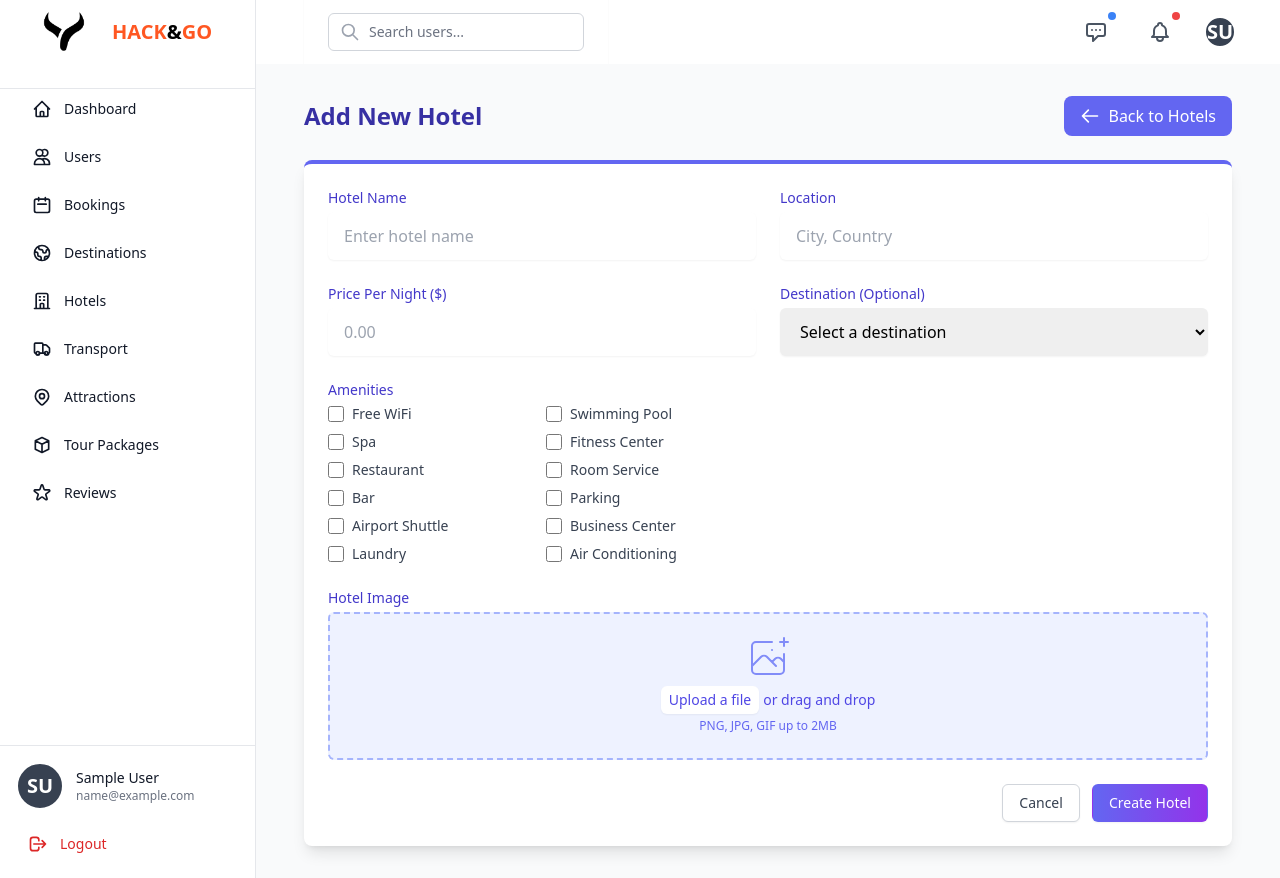
After one commit to Ibrahim-Lmlilas/HACK-GO, a Laravel app: page /admin/hotels/create in a window 1280 px wide. The commit adds this page. Run offline with Laravel 12, Linux system fonts and the light colour scheme; the visitor is signed in with stand-in values (Sample User, id 1); data that the repository does not hold is empty; style sheets or scripts are compiled from the project's sources; parts of the project's set-up code (start-up, migrations or seed data) failed here and were passed over.

Commit message:
CRUD HAC-11

```diff
--- /dev/null
+++ b/app/Http/Controllers/Admin/HotelController.php
@@ -0,0 +1,106 @@
+<?php
+
+namespace App\Http\Controllers\Admin;
+
+use App\Http\Controllers\Controller;
+use App\Models\Hotel;
+use App\Models\Destination;
+use Illuminate\Http\Request;
+use Illuminate\Support\Facades\Storage;
+
+class HotelController extends Controller
+{
+    /**
+     * Display a listing of the resource.
+     */
+    public function index()
+    {
+        $hotels = Hotel::latest()->paginate(12);
+        return view('admin.hotels.index', compact('hotels'));
+    }
+
+    /**
+     * Show the form for creating a new resource.
+     */
+    public function create()
+    {
+        $destinations = Destination::all();
+        return view('admin.hotels.create', compact('destinations'));
+    }
+
+    /**
+     * Store a newly created resource in storage.
+     */
+    public function store(Request $request)
+    {
+        $validated = $request->validate([
+            'name' => 'required|string|max:255',
+            'location' => 'required|string|max:255',
+            'price_per_night' => 'required|numeric|min:0',
+            'amenities' => 'nullable|array',
+            'image' => 'nullable|image|mimes:jpeg,png,jpg,gif|max:2048',
+            'destination_id' => 'nullable|exists:destinations,id',
+        ]);
+
+        if ($request->hasFile('image')) {
+            $validated['image'] = $request->file('image')->store('hotels', 'public');
+        }
+
+        Hotel::create($validated);
+
+        return redirect()->route('admin.hotels.index')
+            ->with('success', 'Hotel created successfully.');
+    }
+
+    /**
+     * Show the form for editing the specified resource.
+     */
+    public function edit(Hotel $hotel)
+    {
+        $destinations = Destination::all();
+        return view('admin.hotels.edit', compact('hotel', 'destinations'));
+    }
+
+    /**
+     * Update the specified resource in storage.
+     */
+    public function update(Request $request, Hotel $hotel)
+    {
+        $validated = $request->validate([
+            'name' => 'required|string|max:255',
+            'location' => 'required|string|max:255',
+            'price_per_night' => 'required|numeric|min:0',
+            'amenities' => 'nullable|array',
+            'image' => 'nullable|image|mimes:jpeg,png,jpg,gif|max:2048',
+            'destination_id' => 'nullable|exists:destinations,id',
+        ]);
+
+        if ($request->hasFile('image')) {
+            if ($hotel->image) {
+                Storage::disk('public')->delete($hotel->image);
+            }
+            $validated['image'] = $request->file('image')->store('hotels', 'public');
+        }
+
+        $hotel->update($validated);
+
+        return redirect()->route('admin.hotels.index')
+            ->with('success', 'Hotel updated successfully.');
+    }
+
+    /**
+     * Remove the specified resource from storage.
+     */
+    public function destroy(Hotel $hotel)
+    {
+        // Delete image if exists
+        if ($hotel->image) {
+            Storage::disk('public')->delete($hotel->image);
+        }
+
+        $hotel->delete();
+
+        return redirect()->route('admin.hotels.index')
+            ->with('success', 'Hotel deleted successfully.');
+    }
+}
--- /dev/null
+++ b/resources/views/admin/hotels/create.blade.php
@@ -0,0 +1,170 @@
+@extends('layout.admin.admin')
+
+@section('content')
+<div class="container mx-auto px-4">
+    <div class="flex justify-between items-center mb-6">
+        <h1 class="text-2xl font-semibold text-indigo-800">Add New Hotel</h1>
+        <a href="{{ route('admin.hotels.index') }}" class="bg-indigo-500 hover:bg-indigo-600 text-white font-medium py-2 px-4 rounded-lg flex items-center transition duration-300">
+            <svg class="w-5 h-5 mr-2" fill="none" stroke="currentColor" viewBox="0 0 24 24">
+                <path stroke-linecap="round" stroke-linejoin="round" stroke-width="2" d="M10 19l-7-7m0 0l7-7m-7 7h18"></path>
+            </svg>
+            Back to Hotels
+        </a>
+    </div>
+
+    @if($errors->any())
+        <div class="bg-red-100 border-l-4 border-red-500 text-red-700 p-4 mb-4 rounded" role="alert">
+            <ul>
+                @foreach($errors->all() as $error)
+                    <li>{{ $error }}</li>
+                @endforeach
+            </ul>
+        </div>
+    @endif
+
+    <div class="bg-white rounded-lg shadow-lg p-6 border-t-4 border-indigo-500">
+        <form action="{{ route('admin.hotels.store') }}" method="POST" enctype="multipart/form-data">
+            @csrf
+
+            <div class="grid grid-cols-1 md:grid-cols-2 gap-6">
+                <!-- Hotel Name Field -->
+                <div>
+                    <label for="name" class="block text-sm font-medium text-indigo-700 mb-1">Hotel Name</label>
+                    <input type="text" name="name" id="name"
+                        class="w-full py-3 px-4 rounded-md border-indigo-300 shadow-sm focus:border-indigo-500 focus:ring focus:ring-indigo-500 focus:ring-opacity-50"
+                        required placeholder="Enter hotel name" value="{{ old('name') }}">
+                </div>
+
+                <!-- Location Field -->
+                <div>
+                    <label for="location" class="block text-sm font-medium text-indigo-700 mb-1">Location</label>
+                    <input type="text" name="location" id="location"
+                        class="w-full py-3 px-4 rounded-md border-indigo-300 shadow-sm focus:border-indigo-500 focus:ring focus:ring-indigo-500 focus:ring-opacity-50"
+                        required placeholder="City, Country" value="{{ old('location') }}">
+                </div>
+
+                <!-- Price Per Night Field -->
+                <div>
+                    <label for="price_per_night" class="block text-sm font-medium text-indigo-700 mb-1">Price Per Night ($)</label>
+                    <input type="number" name="price_per_night" id="price_per_night" step="0.01" min="0"
+                        class="w-full py-3 px-4 rounded-md border-indigo-300 shadow-sm focus:border-indigo-500 focus:ring focus:ring-indigo-500 focus:ring-opacity-50"
+                        required placeholder="0.00" value="{{ old('price_per_night') }}">
+                </div>
+
+
+
+                <!-- Destination Field -->
+                <div>
+                    <label for="destination_id" class="block text-sm font-medium text-indigo-700 mb-1">Destination (Optional)</label>
+                    <select name="destination_id" id="destination_id"
+                        class="w-full py-3 px-4 rounded-md border-indigo-300 shadow-sm focus:border-indigo-500 focus:ring focus:ring-indigo-500 focus:ring-opacity-50">
+                        <option value="">Select a destination</option>
+                        @foreach($destinations as $destination)
+                            <option value="{{ $destination->id }}" {{ old('destination_id') == $destination->id ? 'selected' : '' }}>
+                                {{ $destination->location }}
+                            </option>
+                        @endforeach
+                    </select>
+                </div>
+
+                <!-- Amenities Field -->
+                <div>
+                    <label class="block text-sm font-medium text-indigo-700 mb-1">Amenities</label>
+                    <div class="grid grid-cols-2 gap-2">
+                        @php
+                            $amenities = [
+                                'Free WiFi', 'Swimming Pool', 'Spa', 'Fitness Center',
+                                'Restaurant', 'Room Service', 'Bar', 'Parking',
+                                'Airport Shuttle', 'Business Center', 'Laundry', 'Air Conditioning'
+                            ];
+                        @endphp
+
+                        @foreach($amenities as $amenity)
+                            <div class="flex items-center">
+                                <input type="checkbox" name="amenities[]" id="amenity-{{ Str::slug($amenity) }}"
+                                    value="{{ $amenity }}" class="h-4 w-4 text-indigo-600 focus:ring-indigo-500 border-gray-300 rounded"
+                                    {{ in_array($amenity, old('amenities', [])) ? 'checked' : '' }}>
+                                <label for="amenity-{{ Str::slug($amenity) }}" class="ml-2 text-sm text-gray-700">
+                                    {{ $amenity }}
+                                </label>
+                            </div>
+                        @endforeach
+                    </div>
+                </div>
+            </div>
+
+
+
+            <!-- Image Upload Field -->
+            <div class="mt-6">
+                <label for="image" class="block text-sm font-medium text-indigo-700 mb-1">Hotel Image</label>
+                <div class="mt-1 flex justify-center px-6 pt-5 pb-6 border-2 border-indigo-300 border-dashed rounded-md hover:border-indigo-500 transition-colors bg-indigo-50">
+                    <div class="space-y-1 text-center">
+                        <svg class="mx-auto h-12 w-12 text-indigo-400" stroke="currentColor" fill="none" viewBox="0 0 48 48" aria-hidden="true">
+                            <path d="M28 8H12a4 4 0 00-4 4v20m32-12v8m0 0v8a4 4 0 01-4 4H12a4 4 0 01-4-4v-4m32-4l-3.172-3.172a4 4 0 00-5.656 0L28 28M8 32l9.172-9.172a4 4 0 015.656 0L28 28m0 0l4 4m4-24h8m-4-4v8m-12 4h.02" stroke-width="2" stroke-linecap="round" stroke-linejoin="round" />
+                        </svg>
+                        <div class="flex text-sm text-indigo-600 justify-center">
+                            <label for="image" class="relative cursor-pointer bg-white rounded-md font-medium text-indigo-600 hover:text-indigo-500 focus-within:outline-none focus-within:ring-2 focus-within:ring-offset-2 focus-within:ring-indigo-500 px-2 py-1 shadow-sm">
+                                <span>Upload a file</span>
+                                <input id="image" name="image" type="file" class="sr-only" accept="image/*">
+                            </label>
+                            <p class="pl-1 self-center">or drag and drop</p>
+                        </div>
+                        <p class="text-xs text-indigo-500">PNG, JPG, GIF up to 2MB</p>
+                        <p id="selected-file" class="text-sm text-indigo-600 mt-2 hidden"></p>
+                    </div>
+                </div>
+            </div>
+
+            <div class="mt-6 flex justify-end space-x-3">
+                <a href="{{ route('admin.hotels.index') }}" class="py-2 px-4 border border-gray-300 rounded-md shadow-sm text-sm font-medium text-gray-700 bg-white hover:bg-gray-50 focus:outline-none focus:ring-2 focus:ring-offset-2 focus:ring-indigo-500 transition duration-300">
+                    Cancel
+                </a>
+                <button type="submit" class="py-2 px-4 border border-transparent rounded-md shadow-sm text-sm font-medium text-white bg-gradient-to-r from-indigo-500 to-purple-600 hover:from-indigo-600 hover:to-purple-700 focus:outline-none focus:ring-2 focus:ring-offset-2 focus:ring-indigo-500 transition duration-300">
+                    Create Hotel
+                </button>
+            </div>
+        </form>
+    </div>
+</div>
+@endsection
+
+@push('scripts')
+<script>
+    document.addEventListener('DOMContentLoaded', function() {
+        // Rating stars functionality
+        const ratingStars = document.querySelectorAll('.rating-star');
+        const ratingInput = document.getElementById('ratingInput');
+
+        ratingStars.forEach(star => {
+            star.addEventListener('click', function() {
+                const rating = parseInt(this.getAttribute('data-rating'));
+                ratingInput.value = rating;
+
+                // Update star colors
+                ratingStars.forEach((s, index) => {
+                    if (index < rating) {
+                        s.classList.remove('text-gray-300');
+                        s.classList.add('text-yellow-400');
+                    } else {
+                        s.classList.remove('text-yellow-400');
+                        s.classList.add('text-gray-300');
+                    }
+                });
+            });
+        });
+
+        // File input functionality
+        const imageInput = document.getElementById('image');
+        const selectedFileText = document.getElementById('selected-file');
+
+        if (imageInput) {
+            imageInput.addEventListener('change', function(e) {
+                const fileName = e.target.files[0]?.name || 'No file selected';
+                selectedFileText.textContent = 'Selected file: ' + fileName;
+                selectedFileText.classList.remove('hidden');
+            });
+        }
+    });
+</script>
+@endpush
--- a/resources/views/layout/admin/admin.blade.php
+++ b/resources/views/layout/admin/admin.blade.php
@@ -61,7 +61,7 @@
                 </a>
 
                 <!-- Hotels -->
-                <a href="" class="flex items-center px-4 py-2.5 text-sm font-medium text-gray-900 rounded-lg hover:bg-gray-100 transition-all duration-200">
+                <a href="{{ route('admin.hotels.index') }}" class="flex items-center px-4 py-2.5 text-sm font-medium text-gray-900 rounded-lg hover:bg-gray-100 transition-all duration-200">
                     <svg class="w-5 h-5 mr-3" fill="none" stroke="currentColor" viewBox="0 0 24 24">
                         <path stroke-linecap="round" stroke-linejoin="round" stroke-width="2" d="M19 21V5a2 2 0 00-2-2H7a2 2 0 00-2 2v16m14 0h2m-2 0h-5m-9 0H3m2 0h5M9 7h1m-1 4h1m4-4h1m-1 4h1m-5 10v-5a1 1 0 011-1h2a1 1 0 011 1v5m-4 0h4"/>
                     </svg>
--- a/routes/web.php
+++ b/routes/web.php
@@ -67,4 +67,6 @@ Route::middleware(['auth', AdminMiddleware::class])->prefix('admin')->group(func
 
     // Add destinations routes
     Route::resource('destinations', DestinationController::class)->names('admin.destinations');
+    // Add this in the admin group routes
+    Route::resource('hotels', App\Http\Controllers\Admin\HotelController::class)->names('admin.hotels');
 });
```
Also changed, not shown: app/Models/Hotel.php (added, +30 -0 lines), resources/views/admin/hotels/edit.blade.php (added, +180 -0 lines), resources/views/admin/hotels/index.blade.php (added, +171 -0 lines), database/migrations/2023_11_15_000000_create_hotels_table.php (added).
